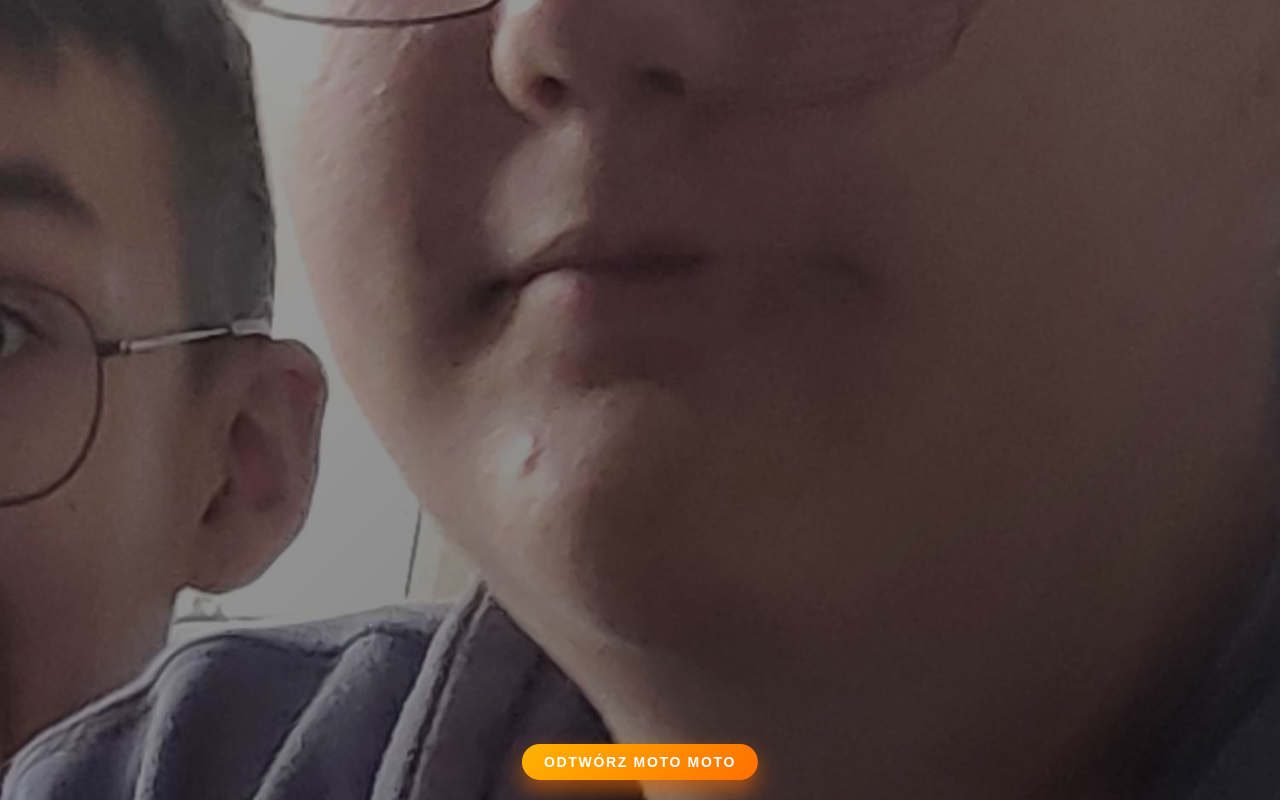
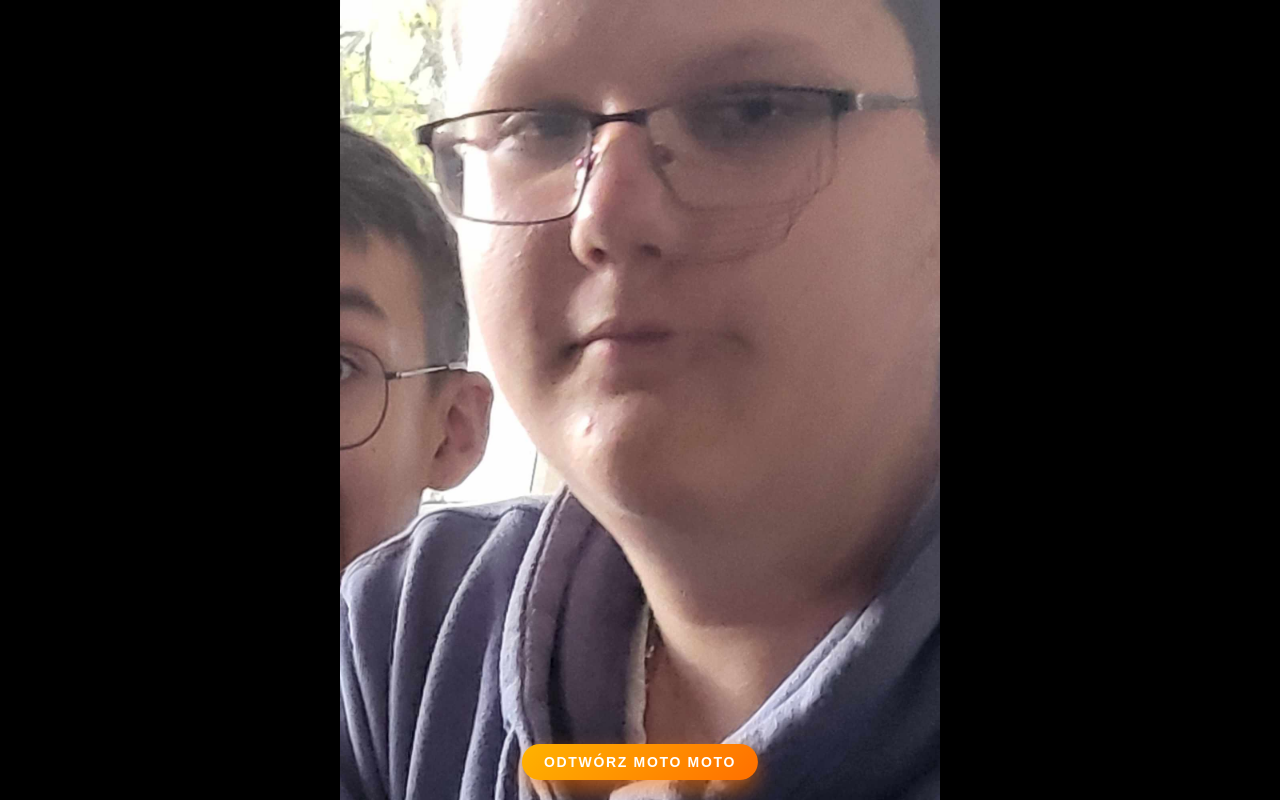
Before and after one commit to hielek2/f1, a plain HTML site: page index2.html in a window 1280 px wide. Drawn offline with Linux system fonts and the light colour scheme.

Commit message:
Add files via upload

```diff
--- a/index2.html
+++ b/index2.html
@@ -9,24 +9,29 @@
             box-sizing: border-box;
         }
 
+        html, body {
+            margin: 0;
+            padding: 0;
+            height: 100%;
+        }
+
         body {
-            margin: 0;
-            min-height: 100vh;
             font-family: system-ui, -apple-system, BlinkMacSystemFont,
                          "Segoe UI", Roboto, sans-serif;
+            background: #000; /* tło pod obrazkiem (paski) */
+        }
 
-            /* TŁO: koles.jpg na cały ekran */
-            background:
-                linear-gradient(135deg, rgba(0,0,0,0.35), rgba(0,0,0,0.55)),
-                url("koles.jpg") center / cover no-repeat fixed;
-
-            display: flex;
-            align-items: center;
-            justify-content: center;
+        /* Obraz na cały ekran – zawsze cały widoczny */
+        #bgImg {
+            position: fixed;
+            inset: 0;              /* top:0; right:0; bottom:0; left:0 */
+            width: 100%;
+            height: 100%;
+            object-fit: contain;   /* CAŁY obraz, bez obcinania */
+            z-index: -1;           /* za przyciskiem */
         }
 
         /* Przycisk na dole ekranu, wycentrowany */
-
         #motoBtn {
             position: fixed;
             left: 50%;
@@ -59,6 +64,9 @@
 </head>
 <body>
 
+<!-- Obraz na cały ekran -->
+<img id="bgImg" src="koles.jpg" alt="koles">
+
 <button id="motoBtn">Odtwórz Moto Moto</button>
 
 <!-- Audio bez pętli -->
```
